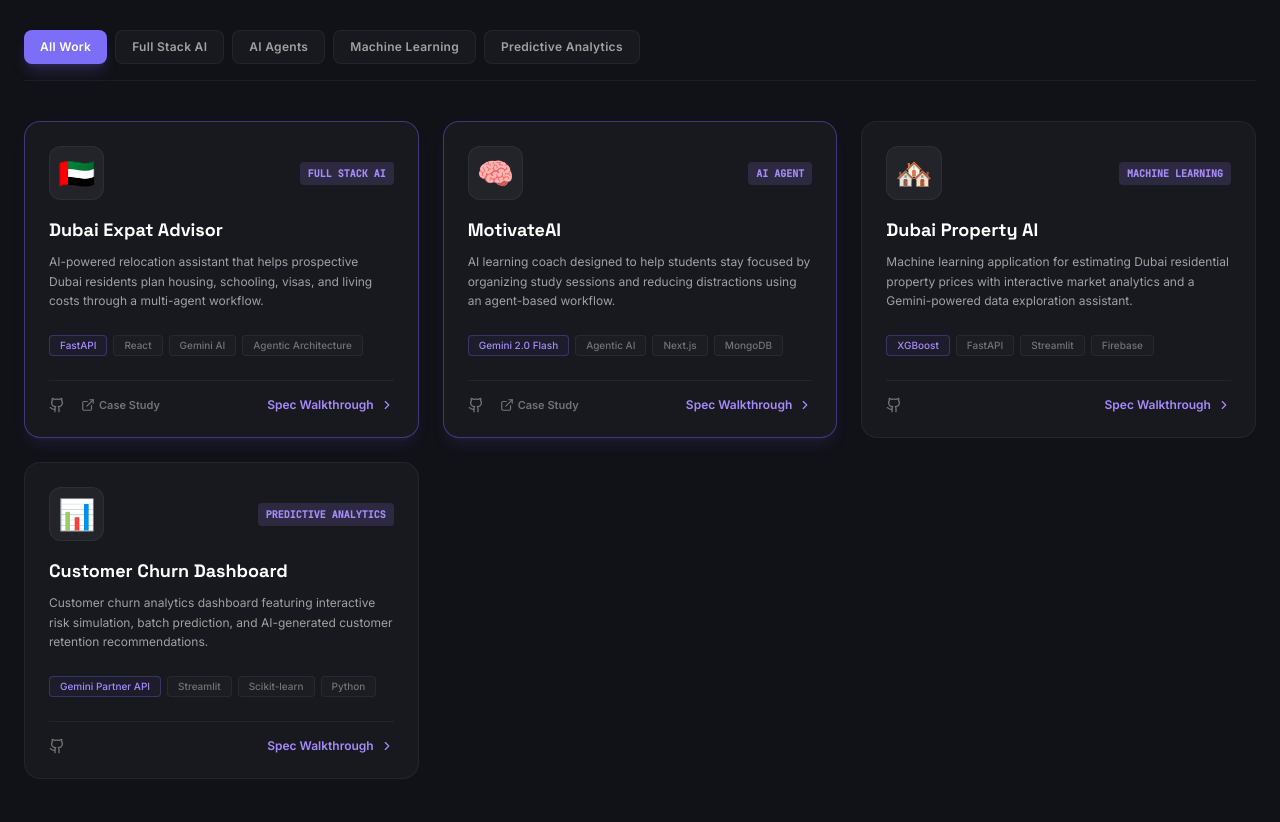
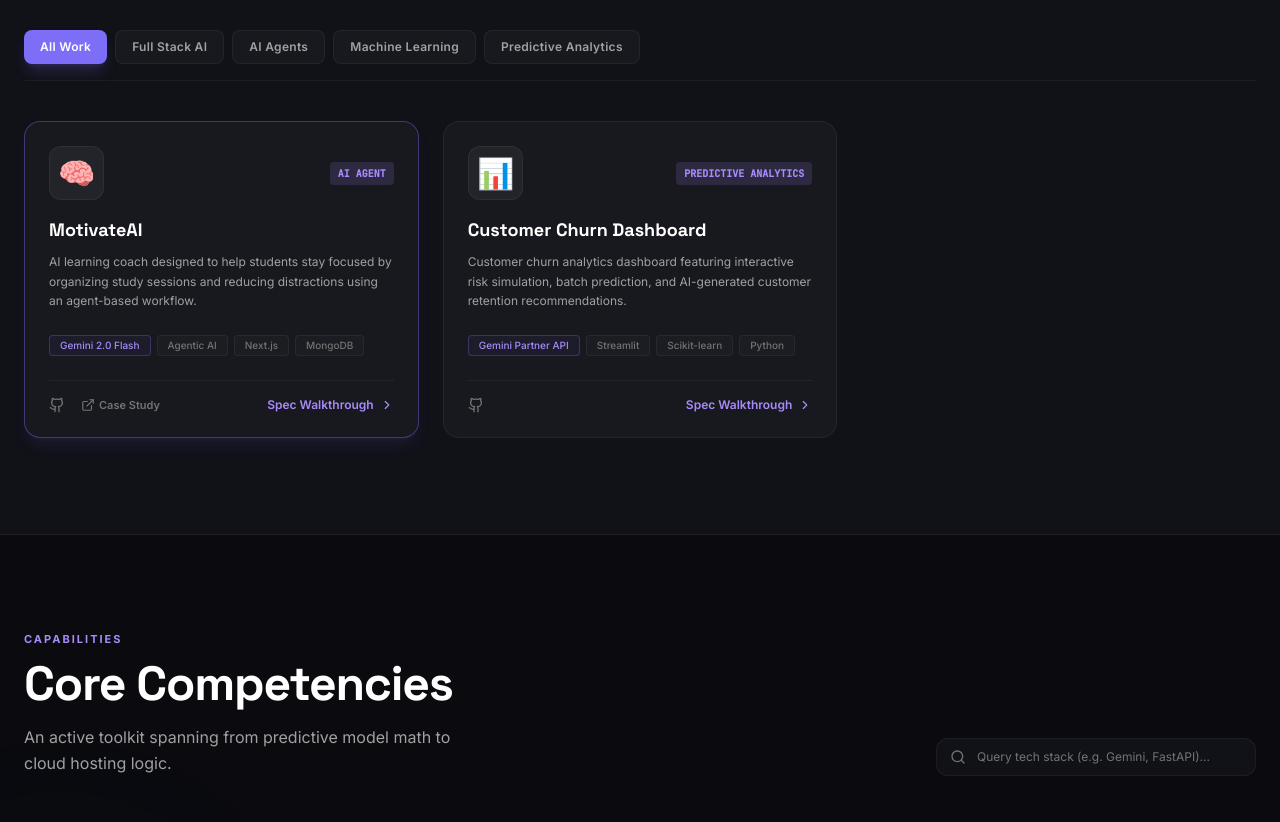
Before and after one commit to aaminashihab/amina-portfolio, a React (Vite) app: page / in a window 1280 px wide. Shown: the part 1180-2002 px from the top of the page. Built offline with nearby package versions, Linux system fonts and the light colour scheme.

Commit message:
Remove multiple project entries from projectsData
Removed several project entries from projectsData,

```diff
--- a/src/data.ts
+++ b/src/data.ts
@@ -1,38 +1,8 @@
 import { ProjectType, TimelineItemType, SkillGroupType } from "./types";
 
 export const projectsData: ProjectType[] = [
-  {
-    id: "dubai-expat-agent",
-    title: "Dubai Expat Advisor",
-    emoji: "🇦🇪",
-    description: "AI-powered relocation assistant that helps prospective Dubai residents plan housing, schooling, visas, and living costs through a multi-agent workflow.",
-    detailedDescription: "A full-stack agentic application that uses Gemini to orchestrate tools autonomously. It queries live real estate APIs, computes accurate local costs, and employs an LLM-as-a-Judge pattern to evaluate its own relocation plans before serving them to the user.",
-    architecture: {
-      overview: "A React SPA communicating with a FastAPI backend that orchestrates a Gemini model using custom tools and self-evaluation loops.",
-      flow: [
-        "Ingestion: Receives user profile (budget, family size, preferences) via a structured UI.",
-        "Tool Orchestration: The Gemini agent calls tools like housing_search (Bayut API), visa_advisor, and cost_calculator.",
-        "Self-Evaluation: A secondary Gemini judge grades the drafted plan against the user's initial constraints and outputs a quality score.",
-        "Delivery: The final validated plan is streamed to the frontend."
-      ],
-      challenges: [
-        "Challenge: Ensuring the agent provides accurate real-time rent data.",
-        "Solution: Integrated the RapidAPI Bayut endpoints directly into the agent's toolset.",
-        "Challenge: Measuring if the generated plan actually satisfied the user's complex constraints.",
-        "Solution: Implemented a secondary evaluation pass (LLM-as-Judge) to grade its own output before final delivery."
-      ],
-      metrics: [
-        { label: "Architecture", value: "Agentic Loop" },
-        { label: "External APIs", value: "RapidAPI (Bayut)" },
-        { label: "Deployment", value: "Docker / Render" }
-      ]
-    },
-    tags: ["FastAPI", "React", "Gemini AI", "Agentic Architecture", "Python", "Docker"],
-    githubUrl: "https://github.com/aaminashihab/dubai-expat-agent",
-    articleUrl: "https://dubai-expat-agent.onrender.com",
-    category: "Full Stack AI",
-    isFlagship: true
-  },
+
+
   {
     id: "motivate-ai",
     title: "MotivateAI",
@@ -65,37 +35,7 @@
     category: "AI Agent",
     isFlagship: true
   },
-  {
-    id: "dubai-property",
-    title: "Dubai Property AI",
-    emoji: "🏘️",
-    description: "Machine learning application for estimating Dubai residential property prices with interactive market analytics and a Gemini-powered data exploration assistant.",
-    detailedDescription: "A robust machine learning pipeline engineered to predict transaction valuations across Dubai's highly segmented property market. Solved major data preprocessing challenges related to extremely high-cardinality neighborhood categorical columns.",
-    architecture: {
-      overview: "A serialized machine learning service powered by a trained XGBoost Regressor, containerized with FastAPI and accessed via an interactive Streamlit dashboard.",
-      flow: [
-        "Ingestion: Cleaned and structured 100K+ historical transactional records from open registry sources.",
-        "Feature Engineering: Utilized target encoding with custom prior smoothing (SafeTargetEncoder) on neighborhood variables to prevent direct label leakage.",
-        "Validation: Applied a strict 5-Fold Stratified K-Fold cross-validation strategy.",
-        "Deployment: Serialized the model payload with joblib and hosted on Cloud Run with FastAPI endpoints."
-      ],
-      challenges: [
-        "Challenge: Extreme cardinality in sub-community IDs causing dimensionality explosion in One-Hot Encodings.",
-        "Solution: Created custom Target Encoding with additive noise and smoothing factors.",
-        "Challenge: High variance in luxury villa sales skewing model performance metrics.",
-        "Solution: Applied log1p translation on the target label and optimized absolute error using Huber loss constraints."
-      ],
-      metrics: [
-        { label: "R² Accuracy Scale", value: "94.2%" },
-        { label: "Mean Absolute Error", value: "±4.6%" },
-        { label: "Inference Latency", value: "40ms" }
-      ]
-    },
-    tags: ["XGBoost", "FastAPI", "Streamlit", "Firebase", "GridSearchCV", "Python"],
-    githubUrl: "https://github.com/aaminashihab",
-    category: "Machine Learning"
-  },
-  {
+    {
     id: "customer-churn",
     title: "Customer Churn Dashboard",
     emoji: "📊",
```
